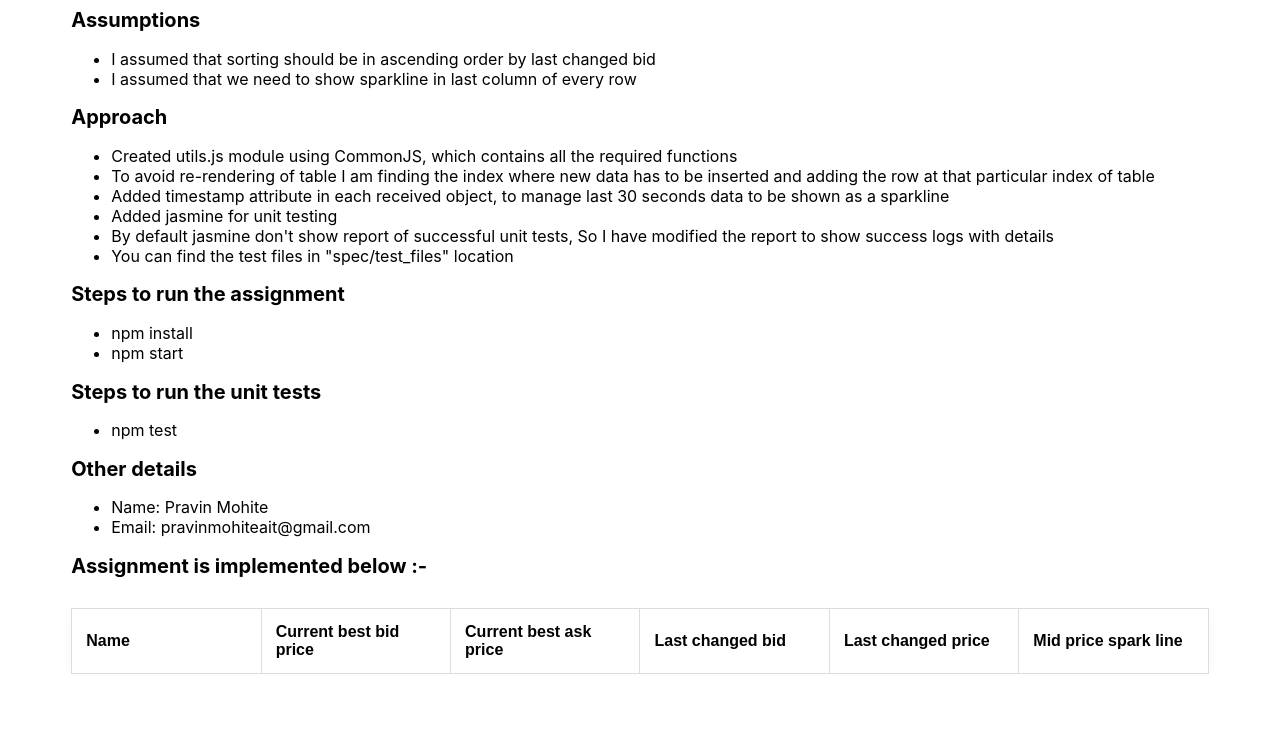
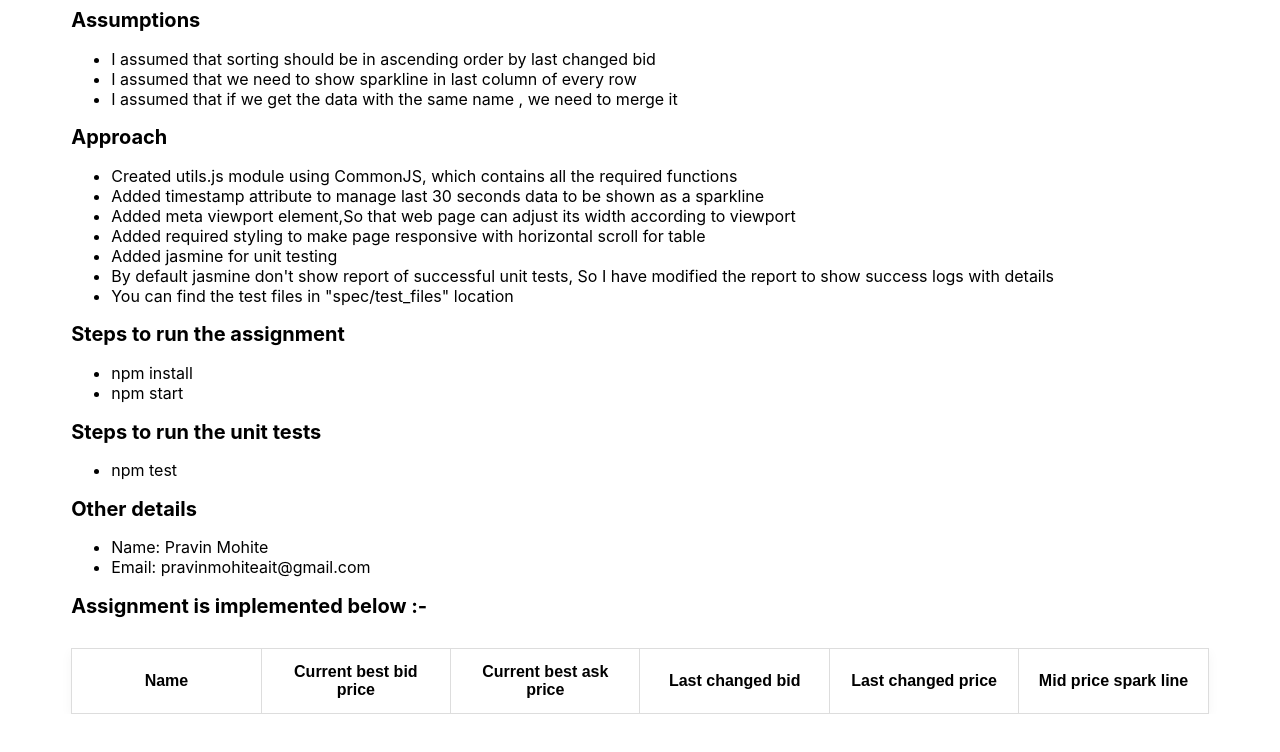
Before and after one commit to pravinmohite/DB_Assignment, a website with bundled scripts: page dev-challenge/dev-challenge-dist/site/index.html in a window 1280 px wide. Built offline with nearby package versions, Linux system fonts and the light colour scheme; no server answers.

Commit message:
styling changes

```diff
--- a/dev-challenge/dev-challenge-dist/site/index.html
+++ b/dev-challenge/dev-challenge-dist/site/index.html
@@ -16,13 +16,15 @@
     <ul>
         <li>I assumed that sorting should be in ascending order by last changed bid</li>
         <li>I assumed that we need to show sparkline in last column of every row</li>
+        <li>I assumed that if we get the data with the same name , we need to merge it</li>
     </ul>
 
     <h2>Approach</h1>
     <ul>
         <li>Created utils.js module using CommonJS, which contains all the required functions</li>
-        <li>To avoid re-rendering of table I am finding the index where new data has to be inserted and adding the row at that particular index of table</li>
-        <li>Added timestamp attribute in each received object, to manage last 30 seconds data to be shown as a sparkline</li>
+        <li>Added timestamp attribute to manage last 30 seconds data to be shown as a sparkline</li>
+        <li>Added meta viewport element,So that web page can adjust its width according to viewport</li>
+        <li>Added required styling to make page responsive with horizontal scroll for table</li>
         <li>Added jasmine for unit testing</li>
         <li>By default jasmine don't show report of successful unit tests, So I have modified the report to show success logs with details</li>
         <li>You can find the test files in "spec/test_files" location</li>
--- a/dev-challenge/dev-challenge-dist/site/style.css
+++ b/dev-challenge/dev-challenge-dist/site/style.css
@@ -78,7 +78,7 @@ table.currency-pairs-table th {
 
 table.currency-pairs-table td, table.currency-pairs-table th {
     border: 1px solid #dddddd;
-    text-align: left;
+    text-align: center;
     padding: 14px;
 }
 
```
Also changed, not shown: dev-challenge/dev-challenge-dist/index.js (+0 -84 lines), dev-challenge/dev-challenge-dist/spec/test_files/utilsSpec.js (+1 -1 lines).
